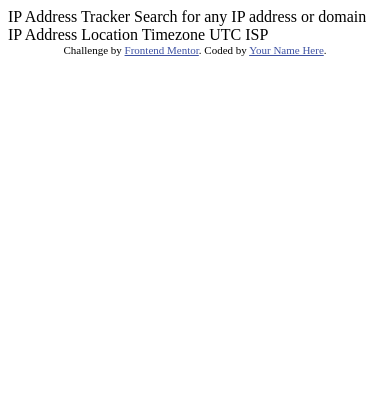
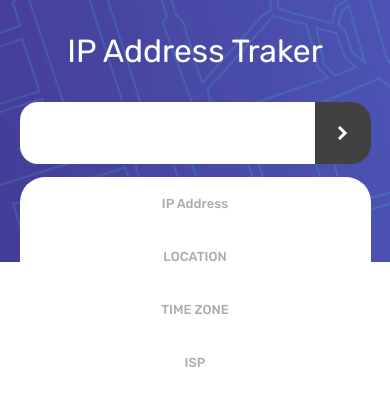
Before and after one commit to Tanzeb9277/IP-Address-Tracker, a plain HTML site: page index.html in a window 390 px wide. Drawn offline with nearby package versions, Linux system fonts and the light colour scheme.

Commit message:
added pin

```diff
--- a/index.html
+++ b/index.html
@@ -5,6 +5,19 @@
   <meta name="viewport" content="width=device-width, initial-scale=1.0"> <!-- displays site properly based on user's device -->
 
   <link rel="icon" type="image/png" sizes="32x32" href="./images/favicon-32x32.png">
+
+  <link rel="stylesheet" href="style.css">
+
+  <link rel="stylesheet" href="https://unpkg.com/leaflet@1.9.4/dist/leaflet.css"
+     integrity="sha256-p4NxAoJBhIIN+hmNHrzRCf9tD/miZyoHS5obTRR9BMY="
+     crossorigin=""/>
+
+     <script src="https://unpkg.com/leaflet@1.9.4/dist/leaflet.js"
+     integrity="sha256-20nQCchB9co0qIjJZRGuk2/Z9VM+kNiyxNV1lvTlZBo="
+     crossorigin=""></script>
+
+  <script src="script.js" defer></script>
+  <script src="config.js" ></script>
 
   <title>Frontend Mentor | IP Address Tracker</title>
 
@@ -15,20 +28,41 @@
   </style>
 </head>
 <body>
+<div class="header">
+  <h1>IP Address Traker</h1>
+  <div class="ip-search-bar">
+    <input class="search-bar" type="text">
+    <div class="search-btn">
+      <img src="images/icon-arrow.svg" alt="">
+    </div>
+  </div>
+</div>
 
-  IP Address Tracker
+<div class="ip-info">
+  <div class="ip-address">
+    <h1>IP Address</h1>
+    <p id="ip-address"></p>
+  </div>
+  <div class="location">
+    <h1>LOCATION </h1>
+    <p id="location"></p>
+  </div>
+  <div class="time-zone">
+    <h1>TIME ZONE</h1>
+    <p id="time-zone"></p>
+  </div>
+  <div class="isp">
+    <h1>ISP </h1>
+    <p id="isp"></p>
+  </div>
+</div>
 
-  Search for any IP address or domain
+<div class="map">
 
-  IP Address
-  Location
-  Timezone
-    UTC <!-- add offset value dynamically using the API -->
-  ISP
+</div>
 
-  <div class="attribution">
-    Challenge by <a href="https://www.frontendmentor.io?ref=challenge" target="_blank">Frontend Mentor</a>.
-    Coded by <a href="#">Your Name Here</a>.
-  </div>
+
+
+
 </body>
 </html>
--- /dev/null
+++ b/script.js
@@ -0,0 +1,60 @@
+const ipifyApiKey = keys.ipify
+const geoApiKey = keys.geo
+const searchButton = document.querySelector('.search-btn')
+
+const ipAddress = document.getElementById('ip-address')
+const ipLocation = document.getElementById('location')
+const timeZone = document.getElementById('time-zone')
+const isp = document.getElementById('isp')
+
+const greenIcon = L.icon({
+  iconUrl: 'images/icon-location.svg',
+
+  iconSize:     [32, 38], // size of the icon
+  iconAnchor:   [22, 94], // point of the icon which will correspond to marker's location
+  popupAnchor:  [-3, -76] // point from which the popup should open relative to the iconAnchor
+})
+
+
+  async function logIPInfo(ip) {
+    console.log("https://geo.ipify.org/api/v2/country?apiKey="+ ipifyApiKey + "&" + ip)
+      let response = await fetch("https://geo.ipify.org/api/v2/country?apiKey="+ ipifyApiKey + "&ipAddress=" + ip);
+      let data = await response.json();
+      console.log(data);
+      ipAddress.innerHTML = data.ip
+      ipLocation.innerHTML = data.location.region +", "+ data.location.country
+      timeZone.innerHTML = data.location.timezone
+      isp.innerHTML = data.isp
+      logGeoLocation( data.location.region, data.location.country);
+    }
+
+  async function logGeoLocation(city, country) {
+
+
+      let response = await fetch("https://api.api-ninjas.com/v1/geocoding?city="+ city + "&country=" + country, {
+          method: 'GET',
+          headers: {
+              'X-Api-Key': geoApiKey,
+              "Content-Type": "application/json",},
+      });
+      let data = await response.json();
+      console.log(data);
+      document.querySelector('.map').innerHTML = "<div id='map' style='width: 100%; height: 100%;'></div>";
+      let map = L.map('map').setView([data[0].latitude, data[0].longitude], 13);
+
+    L.marker([data[0].latitude, data[0].longitude], {icon: greenIcon}).addTo(map);
+
+    L.tileLayer('https://tile.openstreetmap.org/{z}/{x}/{y}.png', {
+          maxZoom: 19,
+          attribution: '&copy; <a href="http://www.openstreetmap.org/copyright">OpenStreetMap</a>'
+      }).addTo(map);
+    }
+
+
+
+
+  searchButton.addEventListener('click',  () =>{
+    let ip = document.querySelector('.search-bar').value
+    console.log(ip)
+    logIPInfo(ip)
+  })
--- /dev/null
+++ b/style.css
@@ -0,0 +1,193 @@
+@import url('https://fonts.googleapis.com/css2?family=Rubik:wght@400;500;700&display=swap');
+
+html, body, div, span, applet, object, iframe,
+h1, h2, h3, h4, h5, h6, p, blockquote, pre,
+a, abbr, acronym, address, big, cite, code,
+del, dfn, em, img, ins, kbd, q, s, samp,
+small, strike, strong, sub, sup, tt, var,
+b, u, i, center,
+dl, dt, dd, ol, ul, li,
+fieldset, form, label, legend,
+table, caption, tbody, tfoot, thead, tr, th, td,
+article, aside, canvas, details, embed,
+figure, figcaption, footer, header, hgroup,
+menu, nav, output, ruby, section, summary,
+time, mark, audio, video {
+	margin: 0;
+	padding: 0;
+	border: 0;
+	font-size: 100%;
+	font: inherit;
+	vertical-align: baseline;
+}
+/* HTML5 display-role reset for older browsers */
+article, aside, details, figcaption, figure,
+footer, header, hgroup, menu, nav, section {
+	display: block;
+}
+body {
+	line-height: 1;
+    font-family: 'Rubik', sans-serif;
+}
+ol, ul {
+	list-style: none;
+}
+blockquote, q {
+	quotes: none;
+}
+blockquote:before, blockquote:after,
+q:before, q:after {
+	content: '';
+	content: none;
+}
+table {
+	border-collapse: collapse;
+	border-spacing: 0;
+}
+
+.header {
+    background-image: url(images/pattern-bg-desktop.png);
+    background-size: cover;
+    height: 31vh;
+    width: 100vw;
+    display: flex;
+    flex-direction: column;
+    align-items: center;
+}
+
+.header h1 {
+    font-size: 36px;
+    color: white;
+}
+
+.header > * {
+    margin-top: 35px;
+}
+
+.ip-search-bar {
+    width: 40%;
+    height: 62px;
+    display: flex;
+
+}
+
+.ip-search-bar input[type="text"] {
+    height: 100%;
+    border-radius: 18px 0 0 18px;
+    width: 90%;
+    box-sizing: border-box;
+    border: none;
+    font-size: 22px;
+    padding: 25px;
+}
+.ip-search-bar input[type="text"]:focus{
+    border: none;
+    outline: none;
+}
+
+.search-btn {
+    background: #414141;
+    height: 100%;
+    width: 10%;
+    border-radius: 0 20px 20px 0;
+    display: flex;
+    justify-content: center;
+    align-items: center;
+}
+
+.search-btn:hover{
+    background: #666666;
+    cursor: pointer;
+}
+
+.map {
+     height: 69vh;
+    }
+
+.ip-info {
+    position: absolute;
+    z-index: 9999;
+    display: flex;
+    background: white;
+    height: 17vh;
+    width: 80vw;
+    border-radius: 25px;
+    justify-content: space-around;
+    align-items: center;
+    top: calc(31vh - 7vh);
+    right: 20vw;
+}
+
+.ip-info > * {
+    height: 50%;
+    width: 30%;
+    display: flex;
+    flex-direction: column;
+    align-items: center;
+}
+
+.ip-info > *:not(:last-child) {
+    border-right: 1px solid black;
+}
+
+.ip-info > * > h1 {
+    color: #808080a6;
+    font-size: 13px;
+    font-weight: 500;
+    text-align: left;
+    width: 80%;
+}
+
+.ip-info > * > p {
+    font-size: 20px;
+    font-weight: 500;
+    text-align: left;
+    width: 80%;
+    margin: 10px auto;
+}
+
+@media screen and (max-width: 768px) {
+
+    .header h1 {
+        font-size: 32px;
+    }
+
+
+    .ip-search-bar {
+        width: 90%;
+    }
+
+    .search-btn {
+        width: 17%;
+    }
+
+
+    .ip-info {
+        height: auto;
+        width: 90vw;
+        top: calc(31vh - 10vh);
+        right: 5vw;
+        flex-direction: column;
+        padding: 10px;
+        box-sizing: border-box;
+    }
+
+    .ip-info > *:not(:last-child) {
+        border-right: none;
+    }
+
+    .ip-info > * {
+        width: 75%;
+        margin: 10px;
+    }
+
+    .ip-info > * > h1 {
+
+        text-align: center;
+
+    }
+
+    .ip-info > * > p {
+        text-align: center;
+    }
+}
```
Also changed, not shown: 2 other files.
